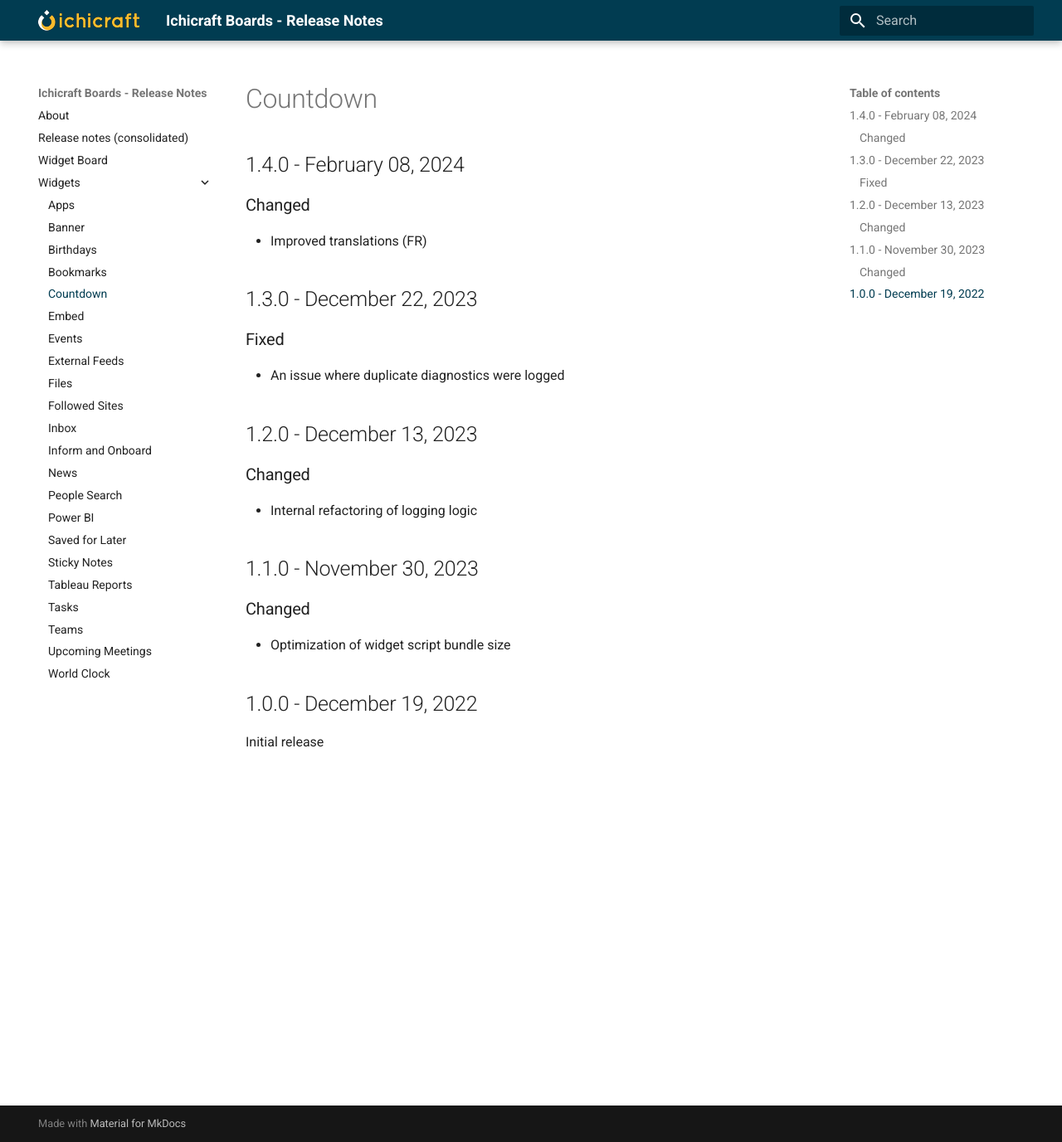
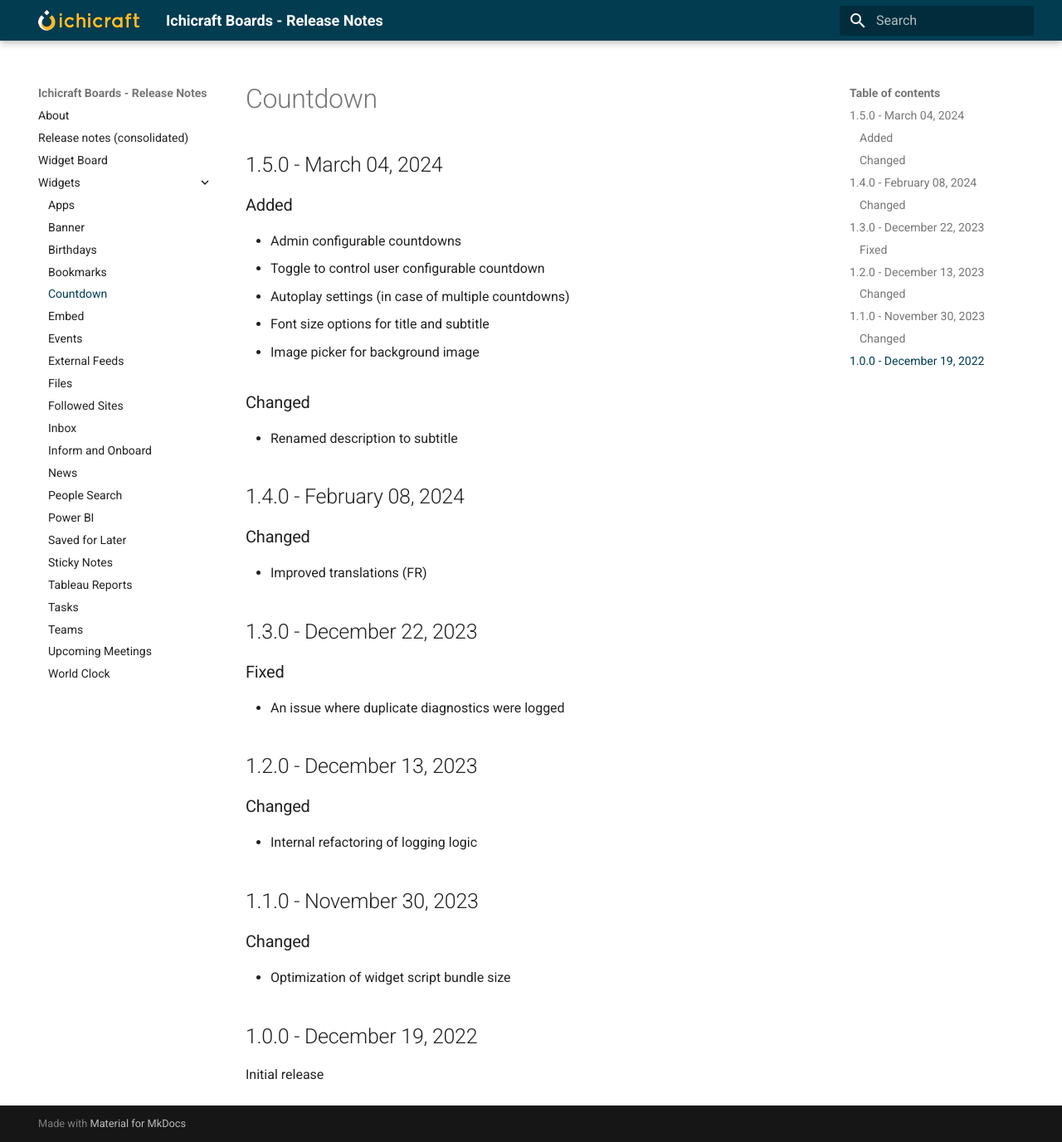
Before and after one commit to ichicraft/widgets-docs, an MkDocs documentation site: the page built from docs/Widgets/Countdown.md, in a window 1280 px wide and 1377 px high. Shown: the whole window at 83% size. Built offline with MkDocs 1.6.1 and Material for MkDocs 9.7.7, drawn with Linux system fonts in a browser that asks for light colours.

```diff
--- a/docs/Widgets/Countdown.md
+++ b/docs/Widgets/Countdown.md
@@ -1,3 +1,15 @@
+## 1.5.0 - March 04, 2024
+
+### Added
+- Admin configurable countdowns
+- Toggle to control user configurable countdown
+- Autoplay settings (in case of multiple countdowns)
+- Font size options for title and subtitle
+- Image picker for background image
+
+### Changed
+- Renamed description to subtitle
+
 ## 1.4.0 - February 08, 2024
 
 ### Changed
```
Also changed, not shown: docs/Release-notes-(consolidated).md (+12 -0 lines).
